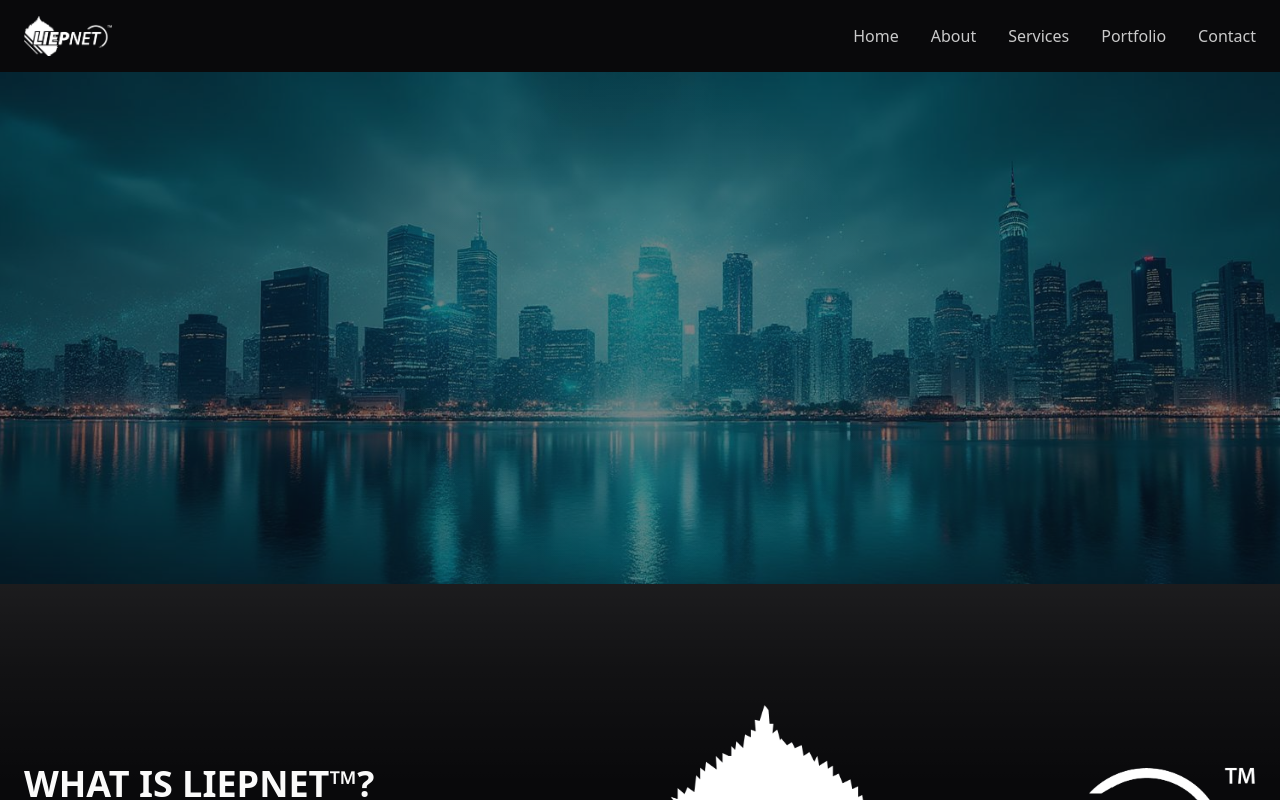
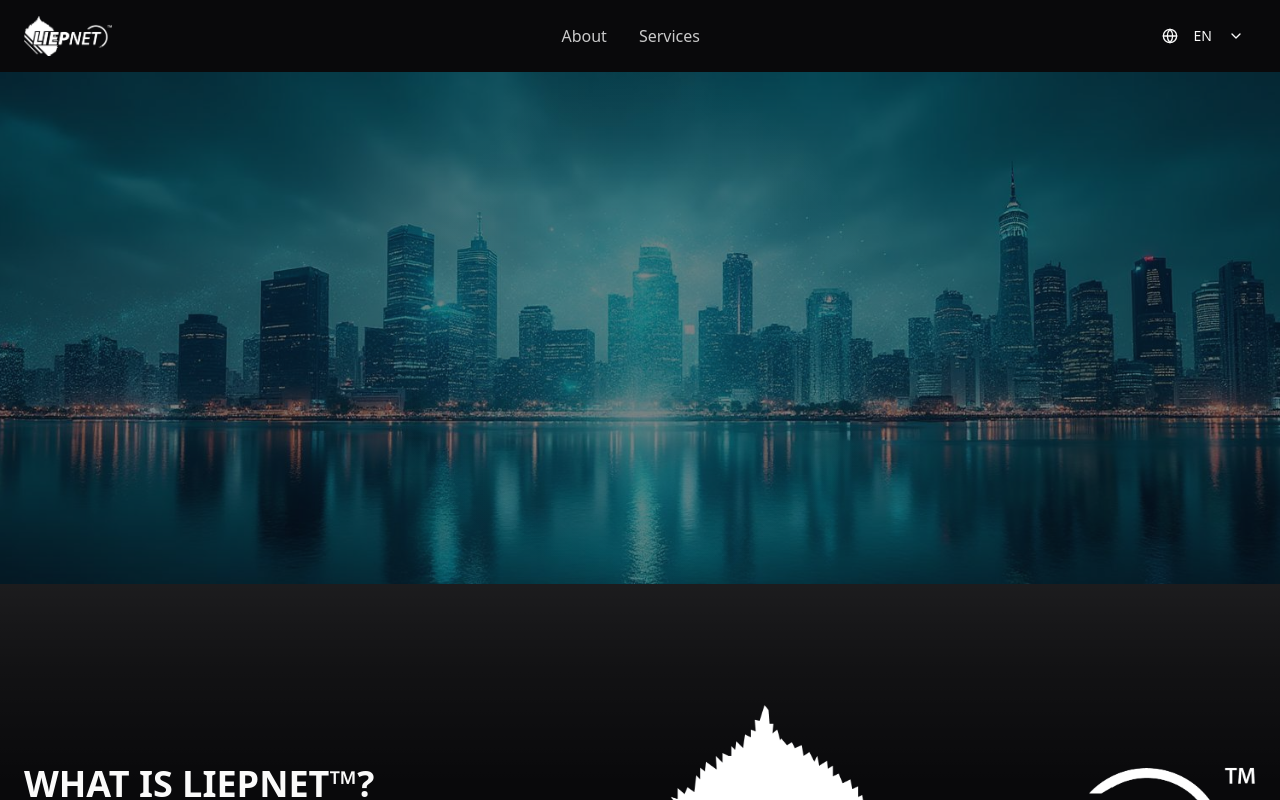
Before and after one commit to MatdoYT/liepnet-web1, a React (Vite) app: page / in a window 1280 px wide. Shown: the top 800 px of the page. Built offline with nearby package versions, Linux system fonts and the light colour scheme.

Commit message:
Update header with language selector
Modify the header to include a language selection dropdown with options for English, Latvian, Russian, and French. Remove the "Home", "Portfolio", and "Contact" navigation links, making the logo the primary home button.

```diff
--- a/src/components/Header.tsx
+++ b/src/components/Header.tsx
@@ -1,17 +1,26 @@
 import { Button } from "@/components/ui/button";
+import {
+  DropdownMenu,
+  DropdownMenuContent,
+  DropdownMenuItem,
+  DropdownMenuTrigger,
+} from "@/components/ui/dropdown-menu";
+import { ChevronDown, Globe } from "lucide-react";
 
 const Header = () => {
-  const navLinks = ["Home", "About", "Services", "Portfolio", "Contact"];
+  const navLinks = ["About", "Services"];
 
   return (
     <header className="w-full px-6 py-4 flex items-center justify-between relative z-10">
-      {/* Logo Area */}
+      {/* Logo Area - Clickable Home Button */}
       <div className="flex items-center">
+        <a href="#" className="hover:opacity-80 transition-opacity duration-200">
           <img
             src="/lovable-uploads/4ebce7aa-c438-4114-8c2a-b420e2c6453b.png"
-          alt="Business Logo"
+            alt="LIEPNET Logo - Home"
             className="h-10 w-auto"
           />
+        </a>
       </div>
 
       {/* Navigation Links */}
@@ -27,6 +36,33 @@ const Header = () => {
           </a>
         ))}
       </nav>
+
+      {/* Language Selector & Mobile Menu */}
+      <div className="flex items-center space-x-4">
+        {/* Language Dropdown */}
+        <DropdownMenu>
+          <DropdownMenuTrigger asChild>
+            <Button variant="ghost" size="sm" className="hidden md:flex items-center space-x-2">
+              <Globe className="w-4 h-4" />
+              <span>EN</span>
+              <ChevronDown className="w-3 h-3" />
+            </Button>
+          </DropdownMenuTrigger>
+          <DropdownMenuContent align="end" className="w-32">
+            <DropdownMenuItem className="cursor-pointer">
+              🇺🇸 English
+            </DropdownMenuItem>
+            <DropdownMenuItem className="cursor-pointer">
+              🇱🇻 Latviešu
+            </DropdownMenuItem>
+            <DropdownMenuItem className="cursor-pointer">
+              🇷🇺 Русский
+            </DropdownMenuItem>
+            <DropdownMenuItem className="cursor-pointer">
+              🇫🇷 Français
+            </DropdownMenuItem>
+          </DropdownMenuContent>
+        </DropdownMenu>
 
         {/* Mobile Menu Button */}
         <Button variant="ghost" className="md:hidden">
@@ -44,6 +80,7 @@ const Header = () => {
             />
           </svg>
         </Button>
+      </div>
     </header>
   );
 };
```
Lines whose indentation alone changed are shown as unchanged.
